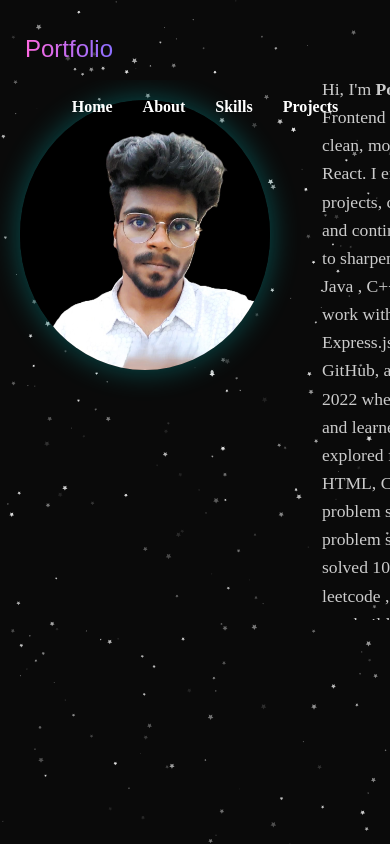
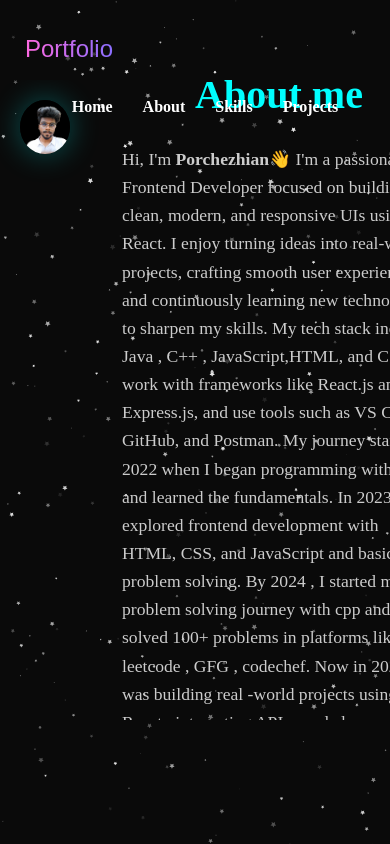
Before and after one commit to chezhianch/Animated-React-Portfolio, a React (Vite) app: page /about in a window 390 px wide. Built offline with nearby package versions, Linux system fonts and the light colour scheme.

Commit message:
Update App.css

```diff
--- a/src/App.css
+++ b/src/App.css
@@ -498,18 +498,20 @@ gap: 30px;
   display: flex;
   align-items: flex-start;
   gap: 2rem;
-  max-height: 500px;
+  max-height: 600px;
   overflow-y: auto;
   padding: 20px;
 }
 
 .profile-img img {
-  max-width: 250px;
+  max-width: 50px;
   height: auto;
   object-fit: contain;
 }
 
 .about-cnt {
+  position:relative;
+  top:20px;
   text-align: left;
   padding-left: 20px;
 }
```
